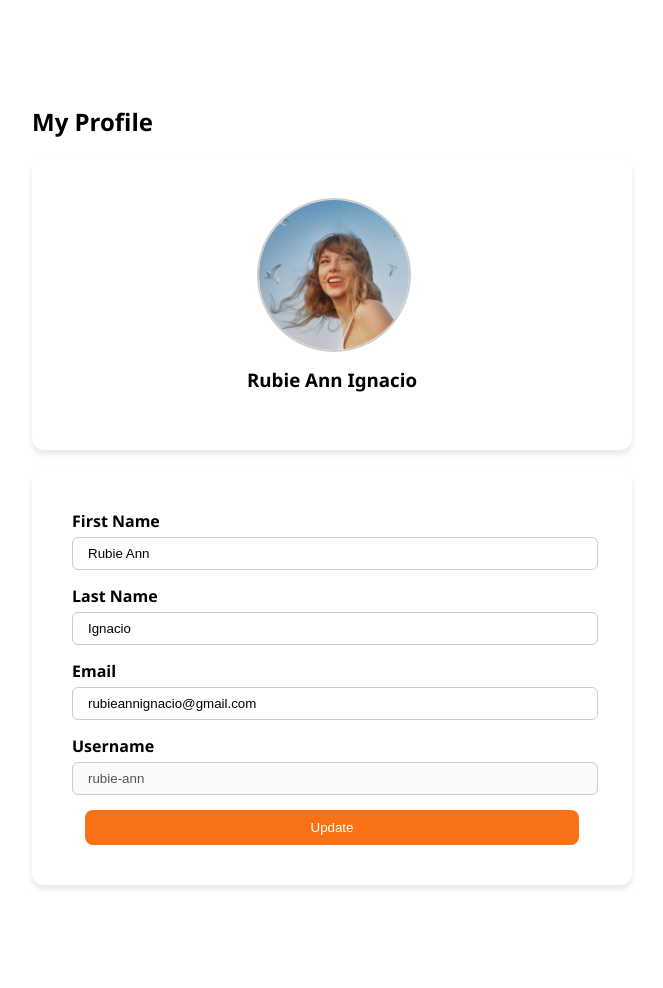
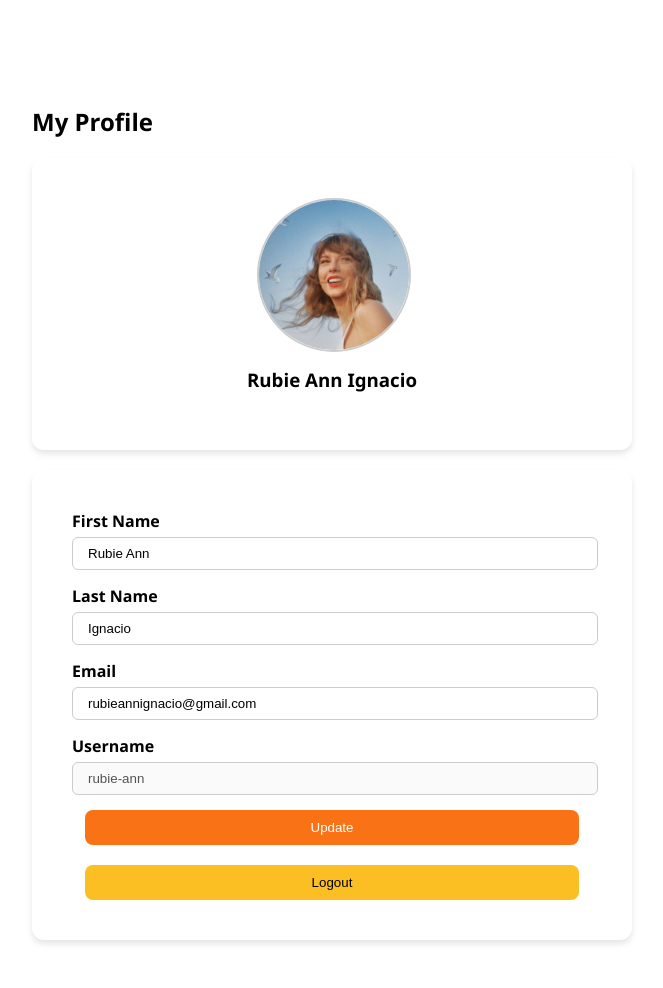
Before and after one commit to rubie-ann/minasa-elearning, a Django app: page /users/profile/ in a window 1280 px wide. Shown: the part 55-1043 px from the top of the page, without its empty margins (308-971 px from the left). Before the commit the page ends 944 px from the top, so only its background shows below. Run offline with Django 5.2, Linux system fonts and the light colour scheme; a user stored in the database is signed in; data comes from the database, SQL or seed files in the repository; both versions use the stored data as it was after the commit.

Commit message:
logout sa user

```diff
--- a/minasaelearning/static/css/section_css.css
+++ b/minasaelearning/static/css/section_css.css
@@ -271,6 +271,22 @@ h1, h2, h3, div, a {
   color: black;
   font-weight: 600;
 }
+
+.btn-secondary{
+    padding: 10px 20px;
+    background: #fbbf24;
+    width: 95%;
+    color: black;
+    border: none;
+    border-radius: 8px;
+    cursor: pointer;
+}
+
+/* .btn-secondary:hover {
+  background: #fbbf24;
+  color: black;
+  font-weight: 600;
+} */
 /* ---------- MESSAGE MODAL - PROFILE ---------- */
 .modal-message {
     position: fixed;
--- a/minasaelearning/urls.py
+++ b/minasaelearning/urls.py
@@ -35,6 +35,7 @@ urlpatterns = [
     path('accounts/profile/', views.profile_view, name='accounts_profile'),
     path('accounts/signup/', views.signup, name='signup'),
     path('accounts/', include('django.contrib.auth.urls')),
+    path('logout/', views.logout_view, name='logout'),
 ]
 
 if settings.DEBUG:
--- a/sections/templates/users/profile.html
+++ b/sections/templates/users/profile.html
@@ -52,9 +52,13 @@
                 <input type="text" value="{{ user.username }}" disabled>
             </div>
             <button type="submit" class="btn-primary">Update</button>
-        </div>
+
     </form>
-</div>
+    <form method="post" action="{% url 'logout' %}" style="margin-top: 20px;">
+        {% csrf_token %}
+        <button type="submit" class="btn-secondary">Logout</button>
+    </form>
+</div></div>
 
 <script>
 const input = document.getElementById('id_image');
--- a/sections/urls.py
+++ b/sections/urls.py
@@ -14,6 +14,7 @@
 from django.urls import path
 from . import views
 from django.shortcuts import render
+from django.contrib.auth.views import LogoutView
 
 urlpatterns = [
     path('', views.login_view, name='login'),  # default page is login
--- a/sections/views.py
+++ b/sections/views.py
@@ -12,6 +12,10 @@ from .models import FestivalEvent
 from datetime import date, datetime
 from django.contrib.auth.models import User
 from django.http import JsonResponse
+# from django.contrib.auth.views import LogoutView
+from django.contrib.auth import logout
+
+
 
 
 
@@ -809,3 +813,7 @@ def signup(request):
     else:
         form = UserCreationForm()
     return render(request, 'registration/signup.html', {'form': form})
+
+def logout_view(request):
+    logout(request)
+    return redirect('/')
```
Also changed, not shown: db.sqlite3.
